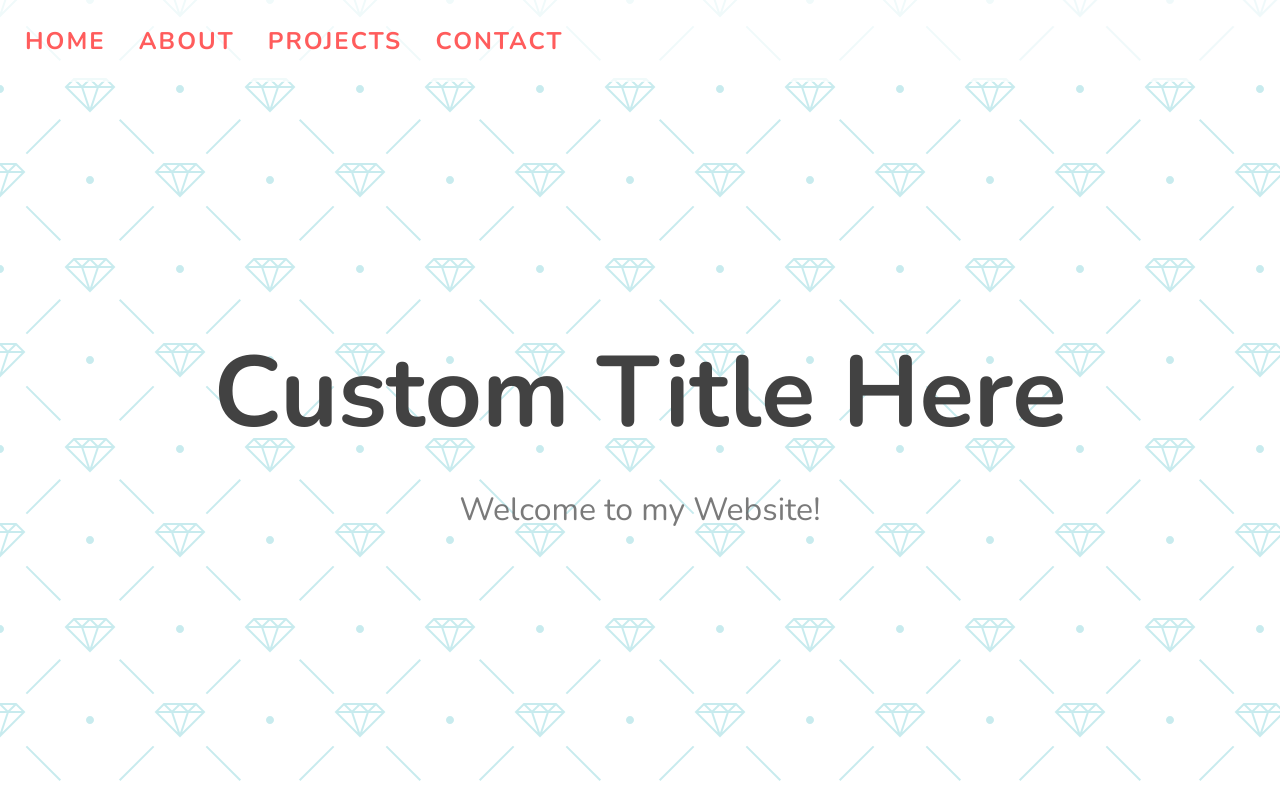
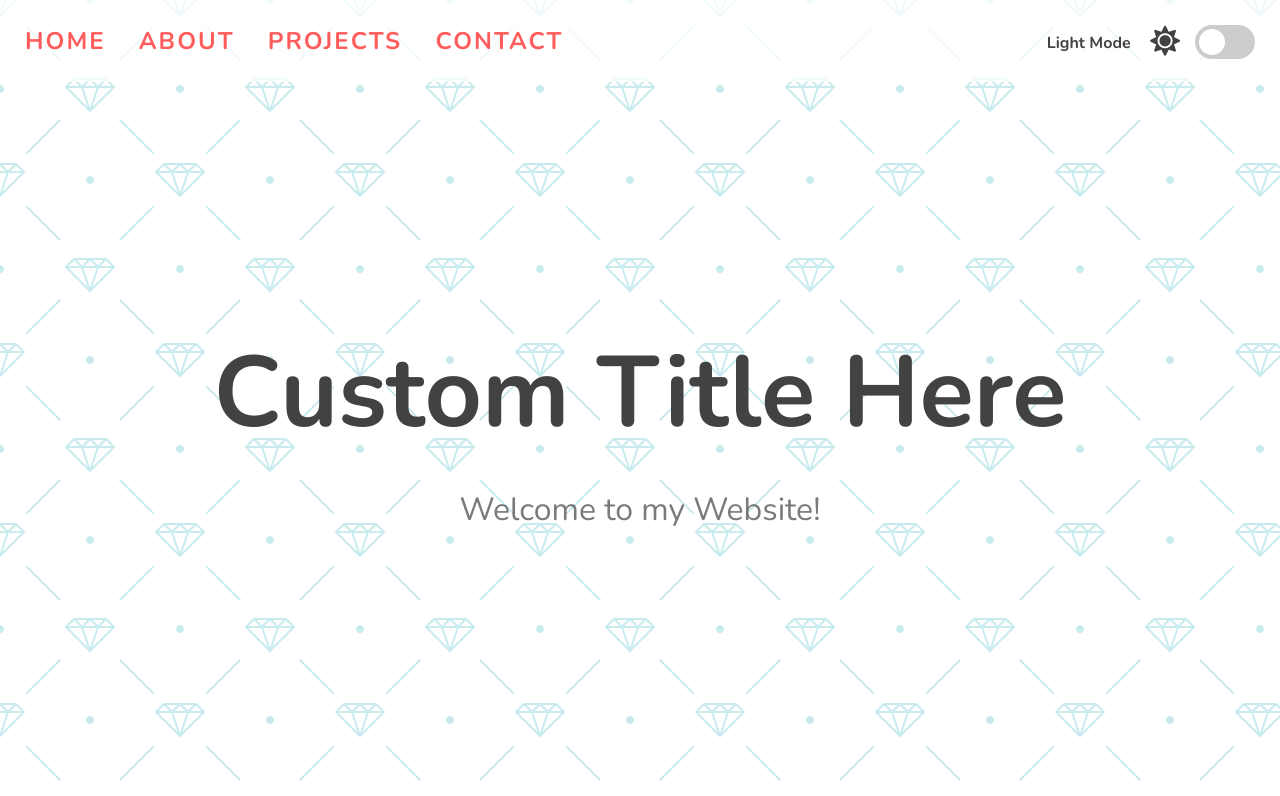
Before and after one commit to rachid3alaoui/20-javascript-projects-training, a plain HTML site: page dark-light-mode/index.html in a window 1280 px wide. Shown: the top 796 px of the page. Drawn offline with nearby package versions, Linux system fonts and the light colour scheme.

Commit message:
Added theme switcher

```diff
--- a/dark-light-mode/index.html
+++ b/dark-light-mode/index.html
@@ -12,7 +12,17 @@
     <link rel="stylesheet" href="style.css" />
   </head>
   <body>
-    <!-- Toggle Switch -->
+    <!-- Dark Mode Switch -->
+    <div class="theme-switch-wrapper">
+      <span id="toggle-icon">
+        <span class="toggle-text">Light Mode</span>
+        <i class="fas fa-sun"></i>
+      </span>
+      <label class="theme-switch">
+        <input type="checkbox" />
+        <div class="slider round"></div>
+      </label>
+    </div>
 
     <!-- Navigation -->
     <nav id="nav">
--- a/dark-light-mode/style.css
+++ b/dark-light-mode/style.css
@@ -195,4 +195,79 @@ p {
   color: var(--on-background);
 }
 
-/* Dark & Light Mode Switch */
+/* Dark Mode Toggle */
+.theme-switch-wrapper {
+  display: flex;
+  align-items: center;
+  z-index: 100;
+  position: fixed;
+  right: 25px;
+  top: 25px;
+}
+
+.theme-switch-wrapper span {
+  margin-right: 10px;
+  font-size: 1rem;
+  font-weight: bold;
+}
+
+.toggle-text {
+  position: relative;
+  top: -4px;
+  right: 5px;
+  color: var(--on-background);
+}
+
+.theme-switch {
+  display: inline-block;
+  height: 34px;
+  position: relative;
+  width: 60px;
+}
+
+.theme-switch input {
+  display: none;
+}
+
+.slider {
+  background: #ccc;
+  bottom: 0;
+  cursor: pointer;
+  left: 0;
+  position: absolute;
+  right: 0;
+  top: 0;
+  transition: 0.4s;
+}
+
+.slider::before {
+  background: #fff;
+  bottom: 4px;
+  content: '';
+  height: 26px;
+  left: 4px;
+  position: absolute;
+  transition: 0.4s;
+  width: 26px;
+}
+
+input:checked + .slider {
+  background: var(--primary-color);
+}
+
+input:checked + .slider::before {
+  transform: translateX(26px);
+}
+
+.slider.round {
+  border-radius: 34px;
+}
+
+.slider.round::before {
+  border-radius: 50%;
+}
+
+.fas {
+  font-size: 30px;
+  margin-right: 5px;
+}
```
